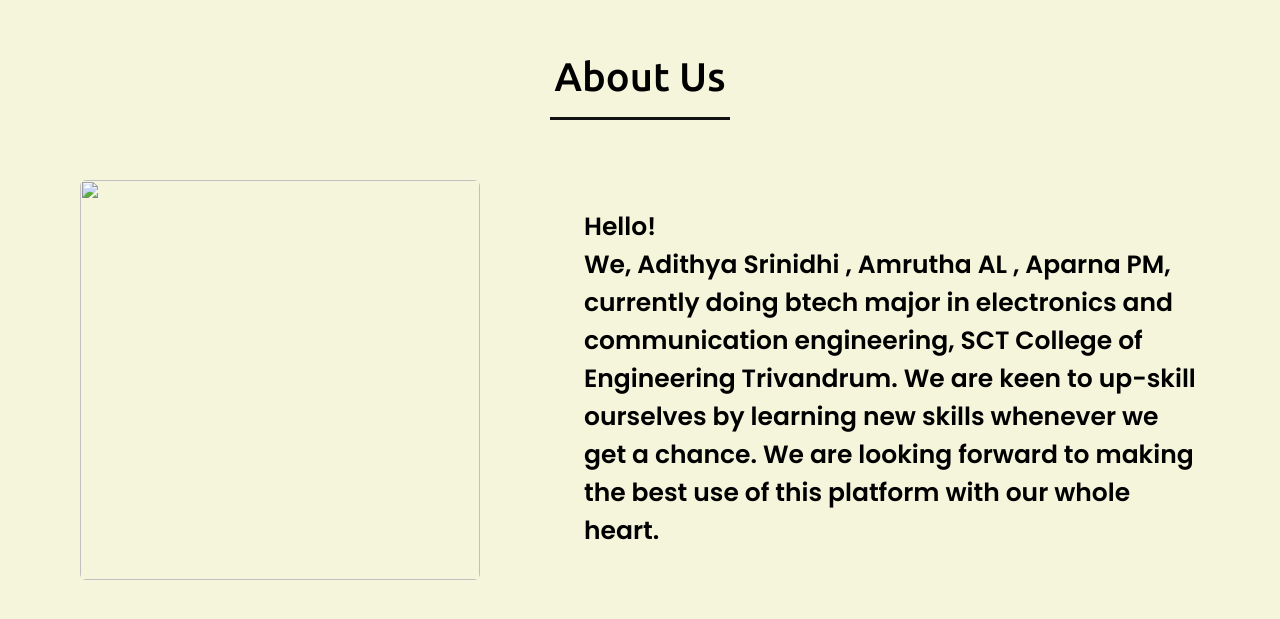
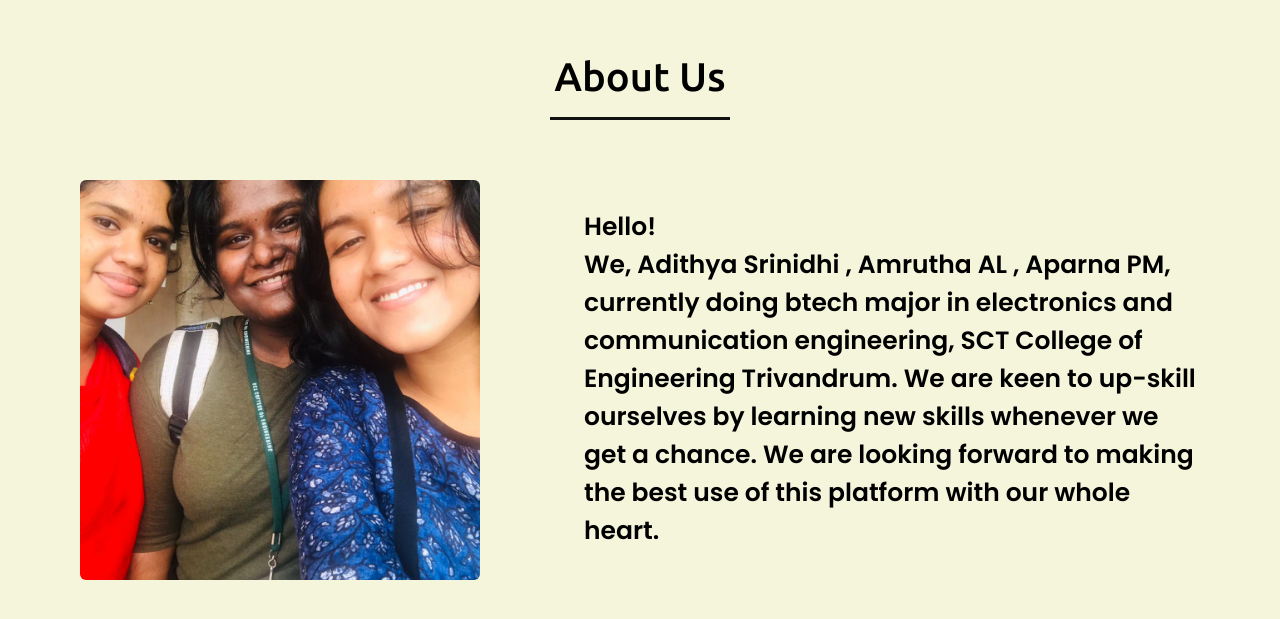
Before and after one commit to adithyasrinidhi/shehacks, a plain HTML site: page index.html in a window 1280 px wide. Shown: the part 864-1483 px from the top of the page. Drawn offline with nearby package versions, Linux system fonts and the light colour scheme; the site is published under a folder, as on GitHub Pages, so addresses that start at the root find nothing; a script that the page names is missing.

Commit message:
Update index.html

```diff
--- a/index.html
+++ b/index.html
@@ -35,7 +35,7 @@
             <h2 class="title">About Us</h2>
             <div class="about-content">
                 <div class="column left">
-                    <img src="/images/apps.jpeg" alt="">
+                    <img src="images/apps.jpeg" alt="">
                 </div>
                 <div class="column right">
                     <div class="text">Hello! <br>
```
